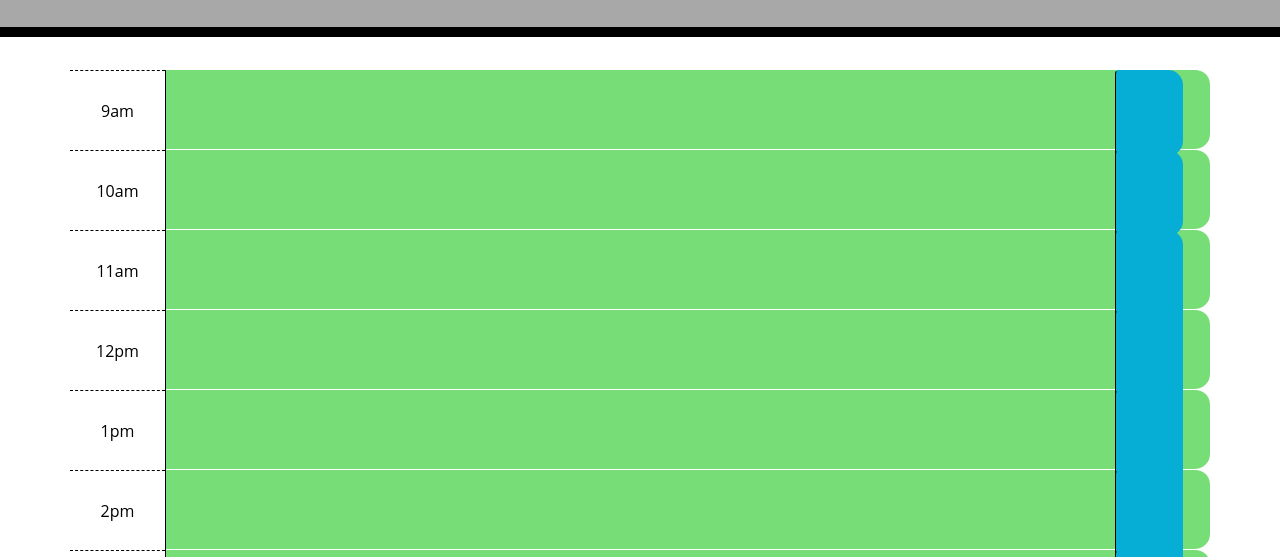
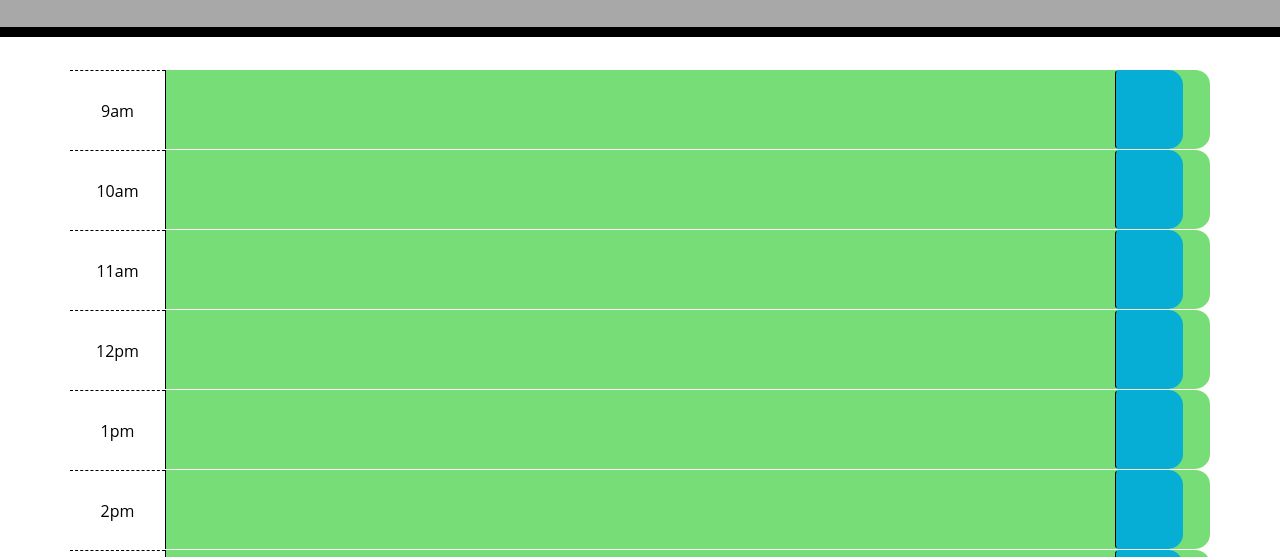
Before and after one commit to dsalvino/work_scheduler, a plain HTML site: page index.html in a window 1280 px wide. Shown: the part 243-800 px from the top of the page. Drawn offline with nearby package versions, Linux system fonts and the light colour scheme.

Commit message:
fixed row heights for btns

```diff
--- a/assets/style.css
+++ b/assets/style.css
@@ -47,7 +47,7 @@ textarea{
 .row {
   white-space: pre-wrap;
   height: 80px;
-  border-top: 1px solid white;;
+  border-top: 1px solid white;
 }
 
 .hour {
@@ -77,6 +77,7 @@ textarea{
   border-bottom-right-radius: 15px;
   background-color: #06AED5;
   color: white;
+  line-height: inherit;
 }
 
 .saveBtn i:hover {
```
